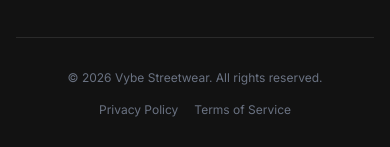
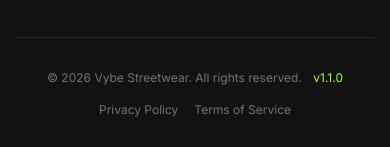
Before and after one commit to aayushmulani0-jpg/vybe-, a React (Vite) app in the folder client/: page /wholesale in a window 390 px wide. Shown: the part 1660-1807 px from the top of the page. Built offline with nearby package versions, Linux system fonts and the light colour scheme; no server answers; a web font is replaced by a local one.

Commit message:
feat: add responsive footer component with navigation links and social icons

```diff
--- a/client/src/components/layout/Footer.jsx
+++ b/client/src/components/layout/Footer.jsx
@@ -68,7 +68,7 @@
         </div>
 
         <div className="border-t border-white/10 pt-8 flex flex-col md:flex-row justify-between items-center text-xs text-gray-500">
-          <p>&copy; {new Date().getFullYear()} Vybe Streetwear. All rights reserved.</p>
+          <p>&copy; {new Date().getFullYear()} Vybe Streetwear. All rights reserved. <span className="text-accent ml-2">v1.1.0</span></p>
           <div className="flex space-x-4 mt-4 md:mt-0">
             <a href="#" className="hover:text-secondary transition-colors">Privacy Policy</a>
             <a href="#" className="hover:text-secondary transition-colors">Terms of Service</a>
```
